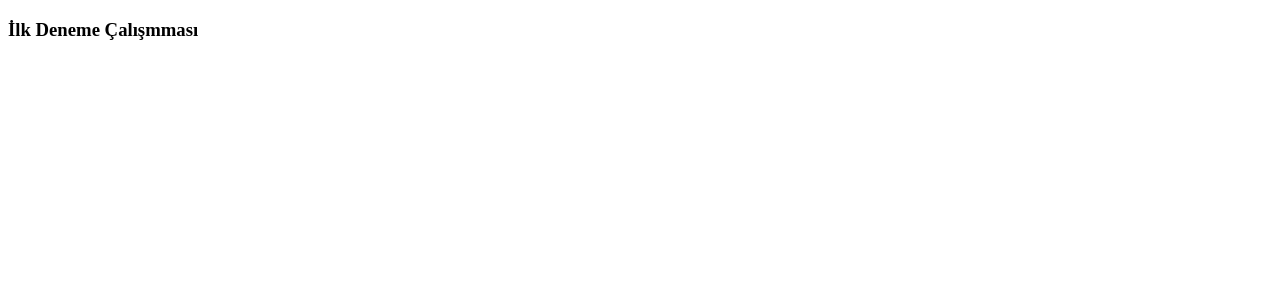
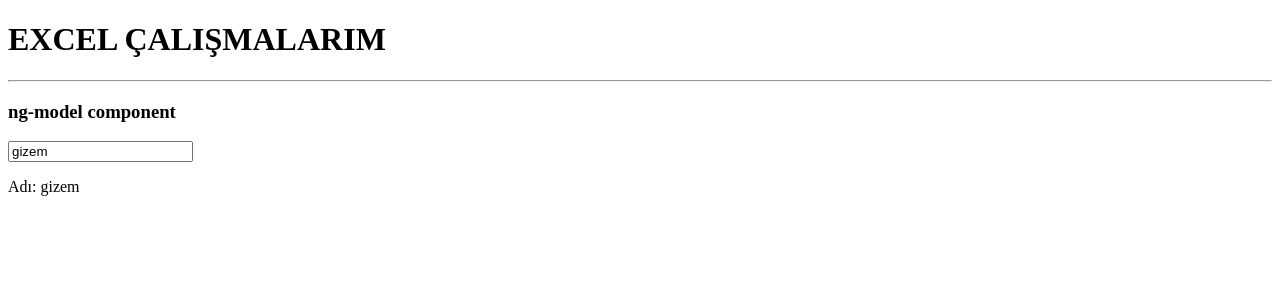
Before and after one commit to sgizemmazi/miniapp, an Angular app in the folder first-study/: page / in a window 1280 px wide. Shown: the top 300 px of the page. Built offline with nearby package versions, Linux system fonts and the light colour scheme.

Commit message:
ngModel yüklendi.

```diff
--- a/first-study/src/app/app.component.html
+++ b/first-study/src/app/app.component.html
@@ -6,5 +6,7 @@
 <!-- * * * * * * * * * Delete the template below * * * * * * * * * * -->
 <!-- * * * * * * * to get started with your project! * * * * * * * * -->
 <!-- * * * * * * * * * * * * * * * * * * * * * * * * * * * * * * * -->
-<h3>İlk Deneme Çalışmması</h3>
+<h1>EXCEL ÇALIŞMALARIM</h1>
 <router-outlet></router-outlet>
+<hr>
+<app-ng-model></app-ng-model>
--- a/first-study/src/app/app.module.ts
+++ b/first-study/src/app/app.module.ts
@@ -1,15 +1,19 @@
 import { NgModule } from '@angular/core';
 import { BrowserModule } from '@angular/platform-browser';
+import { FormsModule } from '@angular/forms';
 
 import { AppRoutingModule } from './app-routing.module';
 import { AppComponent } from './app.component';
+import { NgModelComponent } from './directives/ng-model/ng-model.component';
 
 @NgModule({
   declarations: [
-    AppComponent
+    AppComponent,
+    NgModelComponent
   ],
   imports: [
     BrowserModule,
+    FormsModule,
     AppRoutingModule
   ],
   providers: [],
--- /dev/null
+++ b/first-study/src/app/directives/ng-model/ng-model.component.html
@@ -0,0 +1,3 @@
+<h3>ng-model component</h3>
+<input [(ngModel)]="name" type="text"/>
+<p>Adı: {{name}}</p>
--- /dev/null
+++ b/first-study/src/app/directives/ng-model/ng-model.component.ts
@@ -0,0 +1,17 @@
+import { Component, OnInit } from '@angular/core';
+
+@Component({
+  selector: 'app-ng-model',
+  templateUrl: './ng-model.component.html',
+  styleUrls: ['./ng-model.component.css']
+
+})
+export class NgModelComponent implements OnInit{
+name:string="gizem";
+constructor() {
+
+}
+  ngOnInit(): void {
+
+}
+}
```
Also changed, not shown: first-study/src/app/directives/ng-model/ng-model.component.css (added), 1 other file (tests, documents, lock files or other folders).
